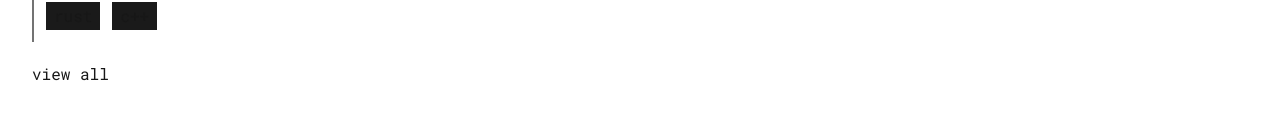
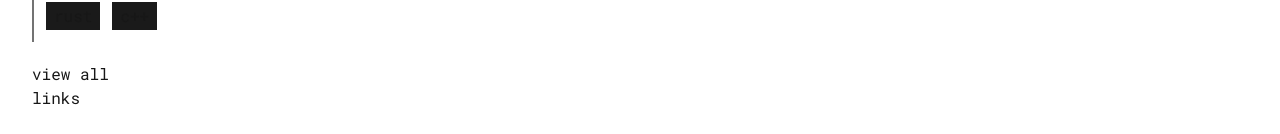
Before and after one commit to kyleajw/kyleajw.github.io, a Next.js app: page / in a window 1280 px wide. Shown: the part 818-952 px from the top of the page. Built offline with nearby package versions, Linux system fonts and the light colour scheme.

Commit message:
ran npm build

```diff
--- a/src/app/page.js
+++ b/src/app/page.js
@@ -18,6 +18,7 @@ export default function Home() {
 
       </div>
       <div className="mt-5">view all</div>
+      <div>links</div>
 
     </div>
   </>;
```
Also changed, not shown: 5 other files (tests, documents, lock files or other folders).
